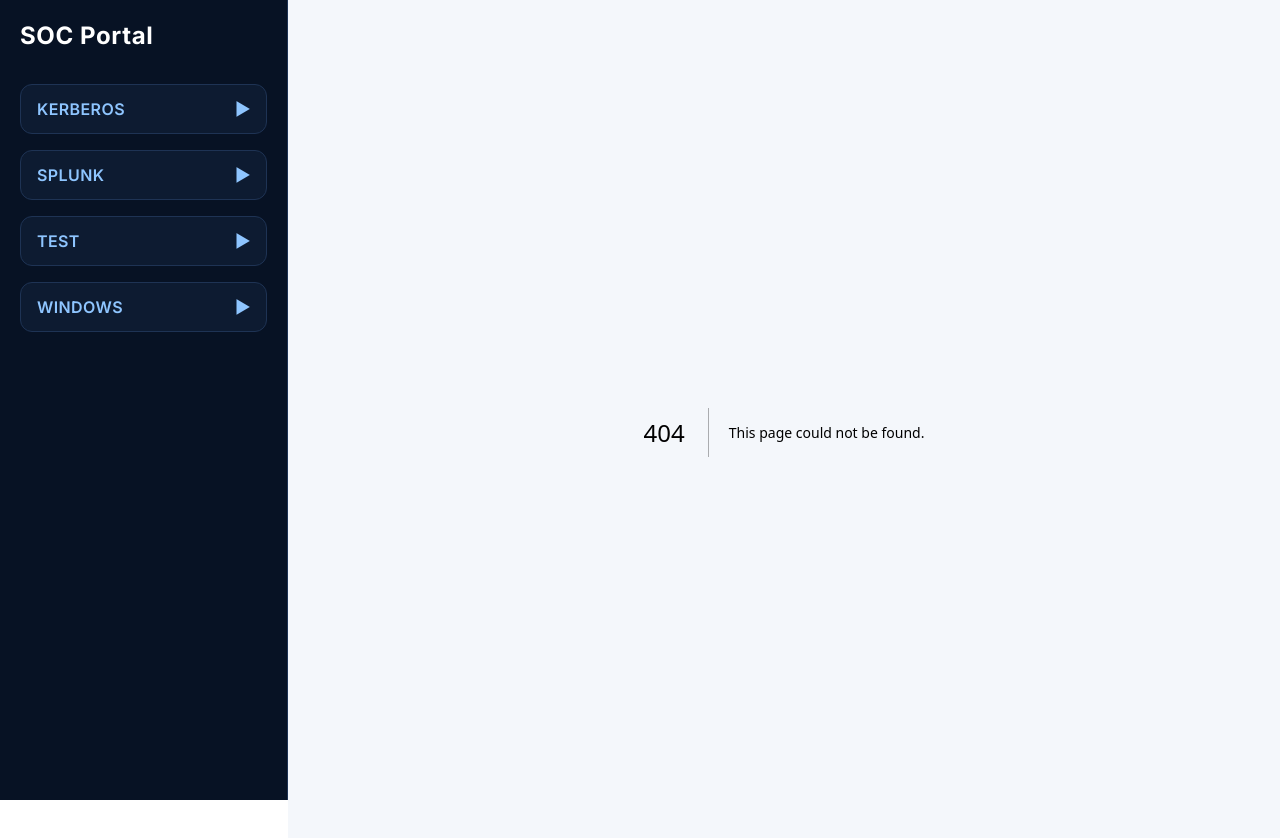
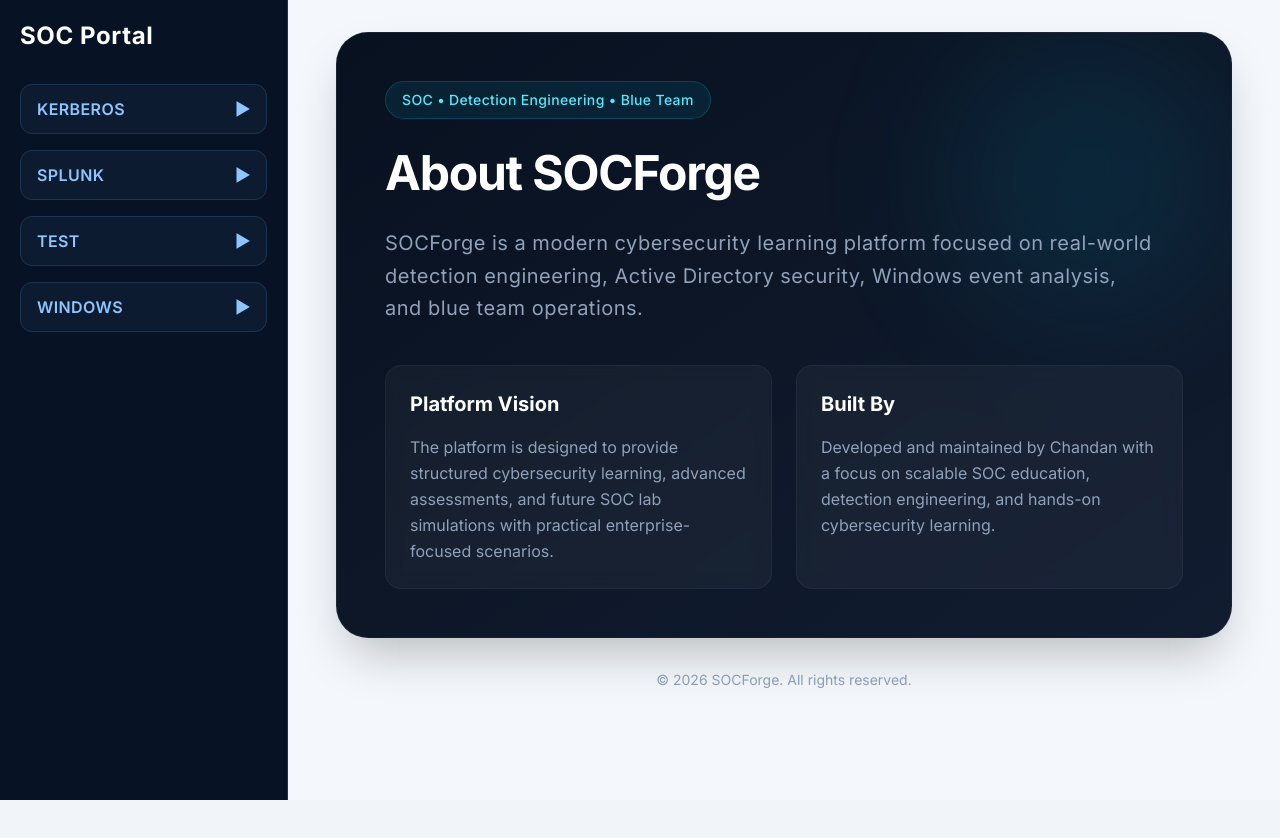
Before and after one commit to cchandannssingh-code/soc-learning-portal, a Next.js app: page /about in a window 1280 px wide. Before the commit this address had no page. Shown: the top 838 px of the page. After the commit the page ends 800 px from the top, so only its background shows below. Built offline with nearby package versions, Linux system fonts and the light colour scheme.

Commit message:
Stable restore checkpoint

```diff
--- /dev/null
+++ b/app/about/page.tsx
@@ -0,0 +1,101 @@
+export default function AboutPage() {
+
+  return (
+
+    <div className="max-w-4xl mx-auto">
+
+      <div className="relative overflow-hidden bg-gradient-to-br from-[#081120] via-[#0d1728] to-[#111c30] border border-white/[0.05] rounded-[32px] p-8 md:p-12 shadow-2xl backdrop-blur-xl">
+
+        {/* GLOW EFFECT */}
+
+        <div className="absolute top-0 right-0 w-72 h-72 bg-cyan-500/10 blur-3xl rounded-full" />
+
+        <div className="relative z-10">
+
+          {/* BADGE */}
+
+          <div className="inline-flex items-center gap-2 bg-cyan-500/10 border border-cyan-400/20 text-cyan-300 px-4 py-2 rounded-full text-sm font-medium mb-6 tracking-wide">
+
+            SOC • Detection Engineering • Blue Team
+
+          </div>
+
+          {/* TITLE */}
+
+          <h1 className="text-4xl md:text-5xl font-black tracking-tight text-white leading-tight mb-6">
+
+            About SOCForge
+
+          </h1>
+
+          {/* SUBTITLE */}
+
+          <p className="text-lg md:text-xl tracking-wide text-slate-400 leading-relaxed max-w-3xl mb-10">
+
+            SOCForge is a modern cybersecurity learning platform focused on
+            real-world detection engineering, Active Directory security,
+            Windows event analysis, and blue team operations.
+
+          </p>
+
+          {/* GRID */}
+
+          <div className="grid md:grid-cols-2 gap-6">
+
+            {/* CARD 1 */}
+
+            <div className="bg-white/[0.04] border border-white/5 rounded-2xl p-6 backdrop-blur-sm">
+
+              <h2 className="text-xl font-bold text-white mb-4">
+
+                Platform Vision
+
+              </h2>
+
+              <p className="text-slate-400 leading-relaxed">
+
+                The platform is designed to provide structured cybersecurity
+                learning, advanced assessments, and future SOC lab simulations
+                with practical enterprise-focused scenarios.
+
+              </p>
+
+            </div>
+
+            {/* CARD 2 */}
+
+            <div className="bg-white/[0.04] border border-white/5 rounded-2xl p-6 backdrop-blur-sm">
+
+              <h2 className="text-xl font-bold text-white mb-4">
+
+                Built By
+
+              </h2>
+
+              <p className="text-slate-400 leading-relaxed">
+
+                Developed and maintained by Chandan with a focus on
+                scalable SOC education, detection engineering,
+                and hands-on cybersecurity learning.
+
+              </p>
+
+            </div>
+
+          </div>
+
+        </div>
+
+      </div>
+
+      {/* FOOTER */}
+
+      <footer className="mt-8 pb-6 text-center text-sm text-slate-400">
+
+        © 2026 SOCForge. All rights reserved.
+
+      </footer>
+
+    </div>
+  )
+}
```
